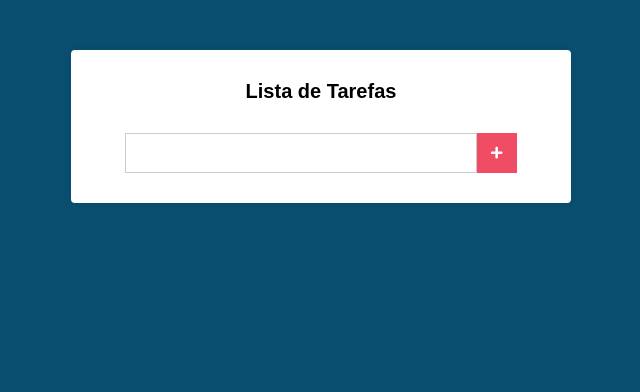
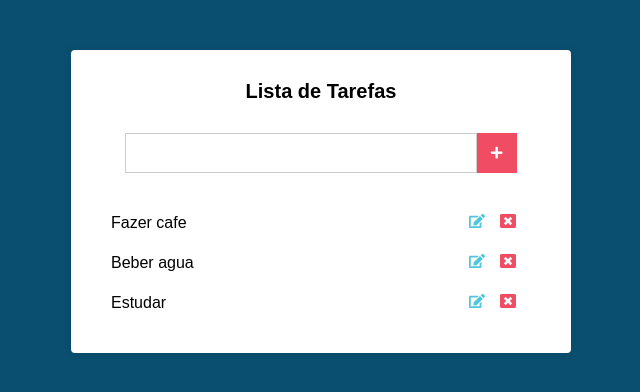
Before and after one commit to Dogolaa/to-do-list-react, a React (Create React App) app: page / in a window 1280 px wide. Shown: the top 392 px of the page, without its empty margins (319-959 px from the left). Built offline with nearby package versions, Linux system fonts and the light colour scheme.

Commit message:
Style: Styling the tasks

```diff
--- a/src/components/Main.css
+++ b/src/components/Main.css
@@ -37,3 +37,40 @@
   align-items: center;
   justify-content: center;
 }
+
+.tarefas {
+  margin-top: 30px;
+}
+
+.tarefas li {
+  display: flex;
+  align-items: center;
+  justify-content: space-between;
+  padding: 10px;
+  transition: all 600ms;
+}
+
+.tarefas li:hover {
+  background: #51c5de;
+}
+
+.tarefas li .edit {
+  margin-right: 15px;
+  color: #51c5de;
+}
+
+.tarefas li .delete {
+  margin-right: 15px;
+  color: #f04c64;
+}
+
+.tarefas li:hover .edit,
+.tarefas li:hover .delete {
+  color: black;
+}
+
+.tarefas li .edit,
+.tarefas li .delete {
+  cursor: pointer;
+  transition: all 600ms;
+}
--- a/src/components/Main.js
+++ b/src/components/Main.js
@@ -2,12 +2,16 @@
 
 // Form
 import { FaPlus } from 'react-icons/fa';
+
+// Trefas
+import { FaEdit, FaWindowClose } from 'react-icons/fa';
 
 import './Main.css';
 
 export default class Main extends Component {
   state = {
     novaTarefa: '',
+    tarefas: ['Fazer cafe', 'Beber agua', 'Estudar'],
   };
 
   handleChange = (e) => {
@@ -17,7 +21,7 @@
   };
 
   render() {
-    const { novaTarefa } = this.state;
+    const { novaTarefa, tarefas } = this.state;
 
     return (
       <div className="main">
@@ -33,6 +37,18 @@
             <FaPlus />
           </button>
         </form>
+
+        <ul className="tarefas">
+          {tarefas.map((tarefa) => (
+            <li key={tarefa}>
+              {tarefa}
+              <div>
+                <FaEdit className="edit"></FaEdit>
+                <FaWindowClose className="delete"></FaWindowClose>
+              </div>
+            </li>
+          ))}
+        </ul>
       </div>
     );
   }
```
